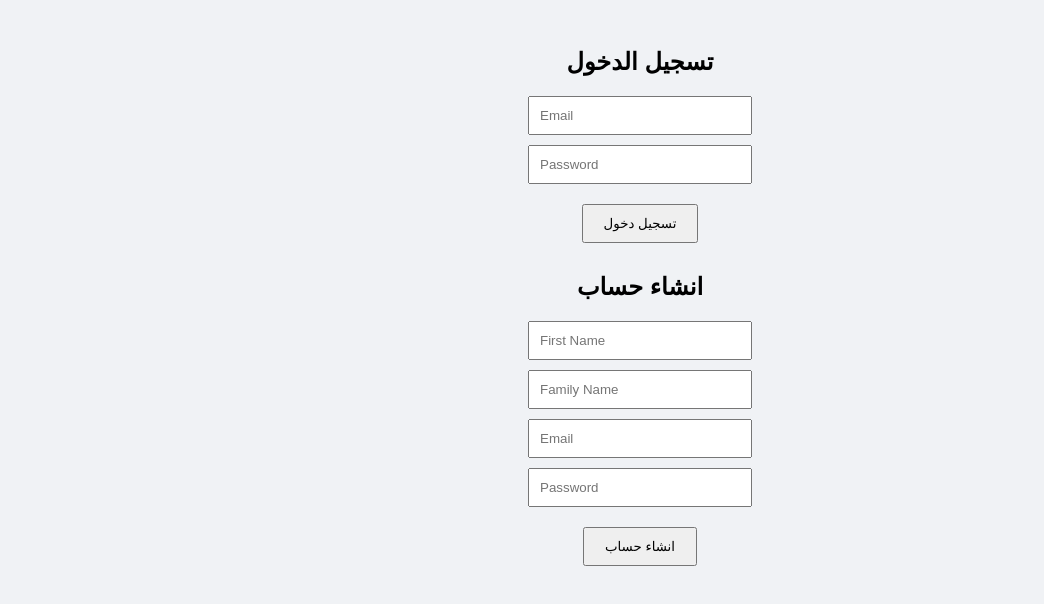
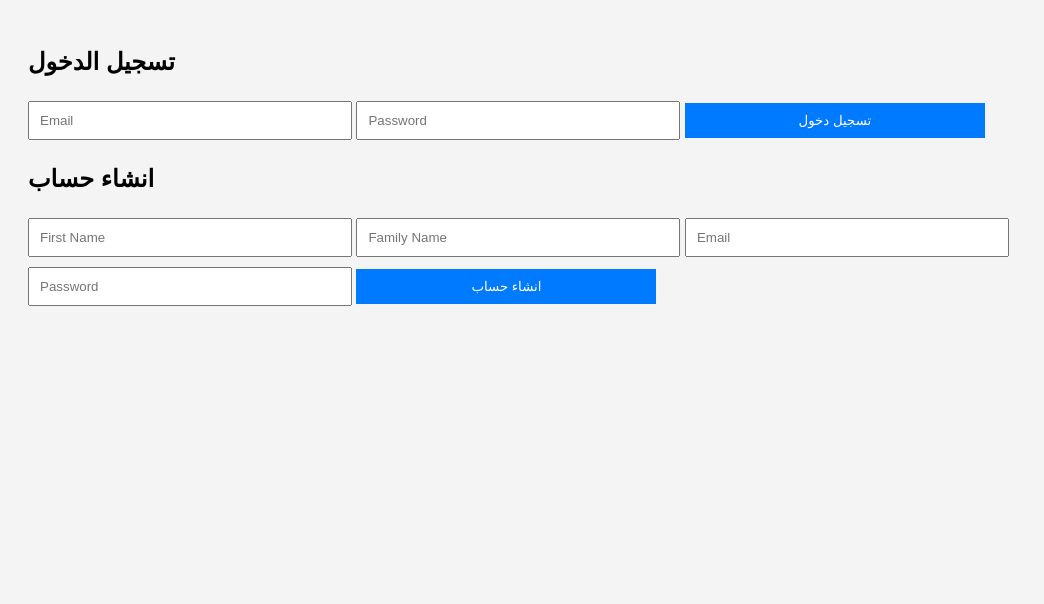
Before and after one commit to kiro12kiro/kiropay, a website: page frontend/index.html in a window 1280 px wide. Shown: the whole page, without its empty margins (0-1044 px from the left). Drawn offline with Linux system fonts and the light colour scheme.

Commit message:
Update style.css

```diff
--- a/frontend/style.css
+++ b/frontend/style.css
@@ -1,33 +1,6 @@
-body {
-  font-family: Arial, sans-serif;
-  background-color: #f0f2f5;
-  text-align: center;
-  padding: 20px;
-}
-
-input {
-  display: block;
-  margin: 10px auto;
-  padding: 10px;
-  width: 200px;
-}
-
-button {
-  padding: 10px 20px;
-  margin: 10px;
-  cursor: pointer;
-}
-
-#card {
-  width: 300px;
-  margin: 20px auto;
-  padding: 20px;
-  border-radius: 15px;
-  background: linear-gradient(135deg, #f0c27b, #4b1248);
-  color: #fff;
-}
-
-#card img {
-  width: 100%;
-  border-radius: 10px;
-}
+body { font-family: Arial, sans-serif; background: #f4f4f4; padding: 20px; }
+input, button { margin: 5px 0; padding: 10px; width: 100%; max-width: 300px; }
+button { background: #007bff; color: white; border: none; cursor: pointer; }
+button:hover { background: #0056b3; }
+#dashboard { background: #fff; padding: 20px; border-radius: 10px; }
+#dashboard img { width: 150px; display: block; margin: 10px auto; border-radius: 10px; }
```
